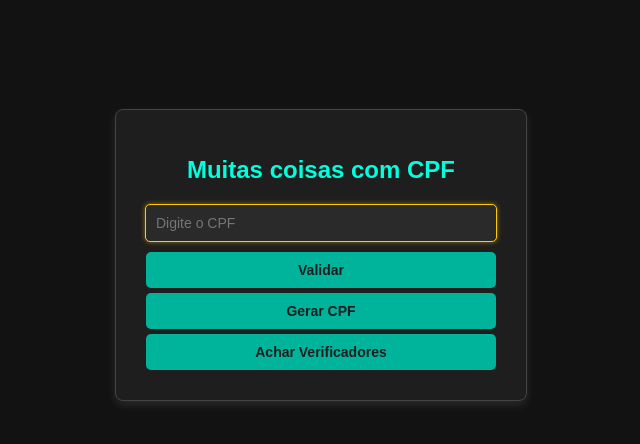
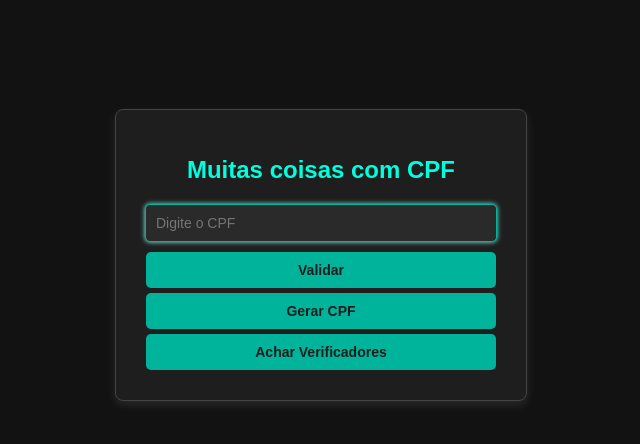
Before and after one commit to CristianoAlvCobello/programas-e-estudos, a PHP site: page / in a window 1280 px wide, with the restyled element focused. Shown: the part 145-589 px from the top of the page, without its empty margins (319-959 px from the left). Run offline with PHP 8.4, Linux system fonts and the light colour scheme.

Commit message:
Mundaça no inpu
opa, esqueci de mudar isso

```diff
--- a/cpf/css/style.css
+++ b/cpf/css/style.css
@@ -43,8 +43,8 @@ input {
 }
 
 input:focus {
-    border-color: #ffcc00;
-    box-shadow: 0 0 5px rgba(255, 204, 0, 0.5);
+    border-color: #00b49c;
+    box-shadow: 0 0 5px #7bffed;
 }
 
 .button-group {
```
